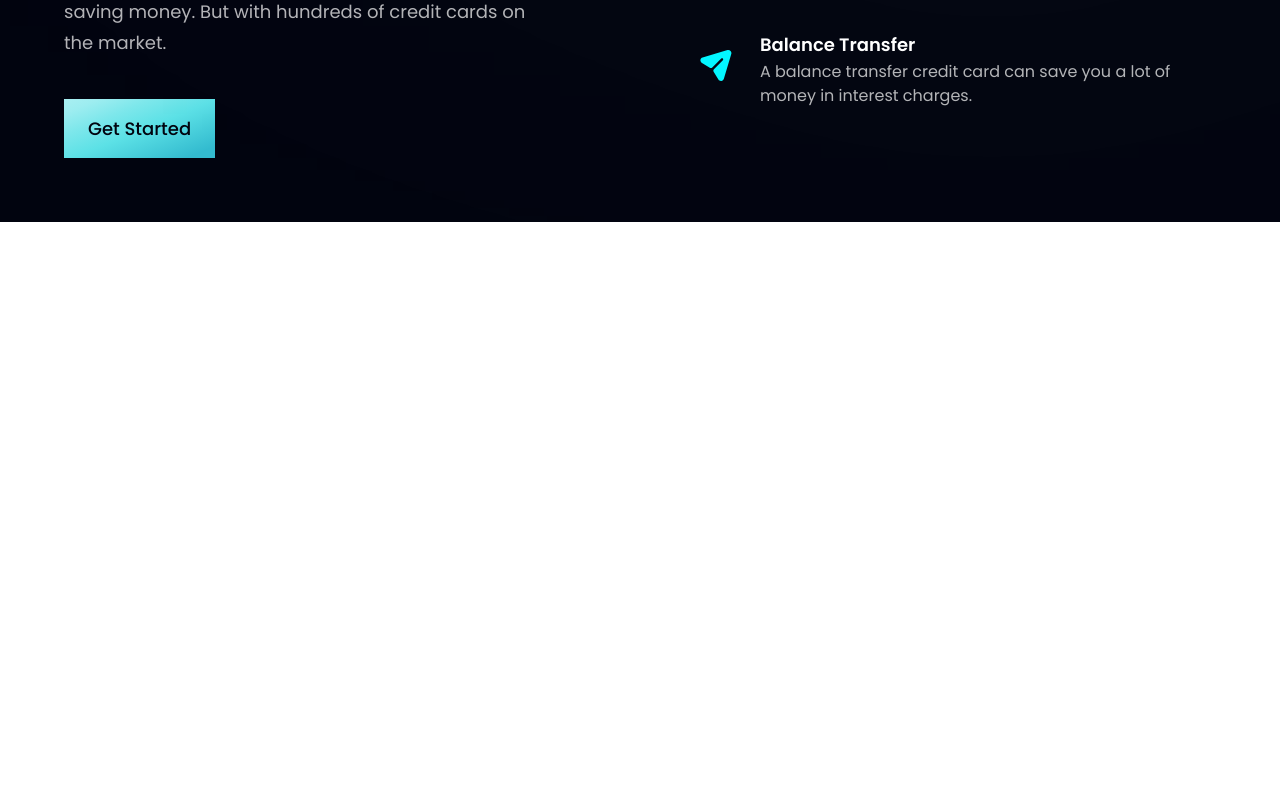
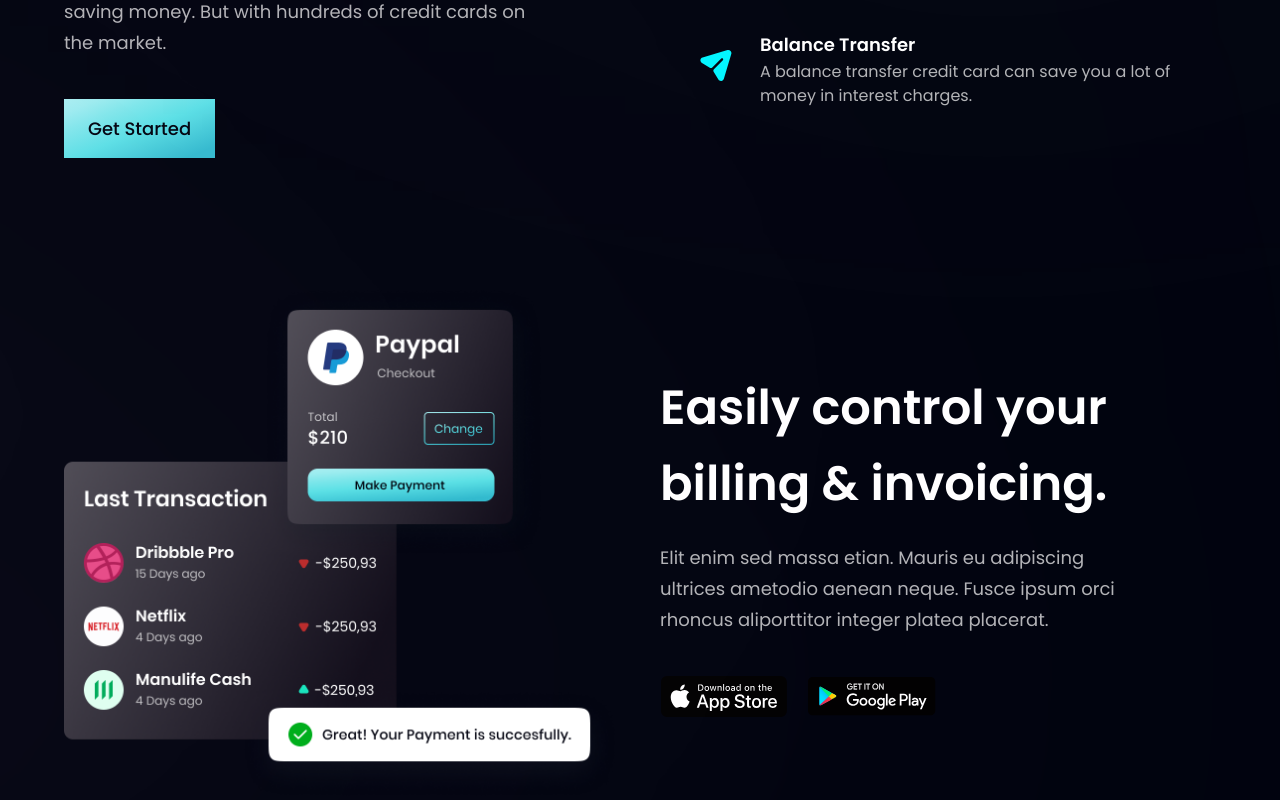
Before and after one commit to Jzics/bank-app, a React (Vite) app in the folder bank-app/: page / in a window 1280 px wide. Shown: the part 1324-2124 px from the top of the page. Before the commit the page ends 1546 px from the top, so only its background shows below. Built offline with nearby package versions, Linux system fonts and the light colour scheme.

Commit message:
Add the billing section of the bank app

```diff
--- a/bank-app/src/components/Billing.jsx
+++ b/bank-app/src/components/Billing.jsx
@@ -1,10 +1,38 @@
-import React from 'react'
+import { apple, bill, google } from "../assets";
+import styles, {layout} from "../style";
 
 const Billing = () => {
   return (
-    <div>
+    <section id="product" className={layout.sectionReverse}>
+      <div className={layout.sectionImgReverse}>
+        <img src={bill} alt='billing' className="w-[100%]
+        h-[100%] relative z-[5]" />
 
-    </div>
+        <div className="absolute z-[3] -left-1/2 top-0
+        w-[50%] h-[50%] rounded-full white__gradient" />
+        <div className="absolute z-[0] -left-1/2 bottom-0
+        w-[50%] h-[50%] rounded-full pink__gradient"/>
+      </div>
+
+      <div className={layout.sectionInfo}>
+        <h2 className={styles.heading2}>Easily control your <br className="sm:block hidden"/> billing & invoicing.</h2>
+        <p className={`${styles.paragraph} max-w-[470px]
+        mt-5`}>
+          Elit enim sed massa etian. Mauris eu adipiscing ultrices
+          ametodio aenean neque. Fusce ipsum orci rhoncus aliporttitor
+          integer platea placerat.
+        </p>
+
+        <div className="flex flex-row flex-wrap sm:mt-10
+        mt-6">
+          <img src={apple} alt='apple_store'
+          className="w-[128px] h-[42px] object-contain cursor-pointer
+          mr-5" />
+          <img src={google} alt='google_play'
+          className="w-[128px] h-[42px] object-contain cursor-pointer" />
+        </div>
+      </div>
+    </section>
   )
 }
 
```
